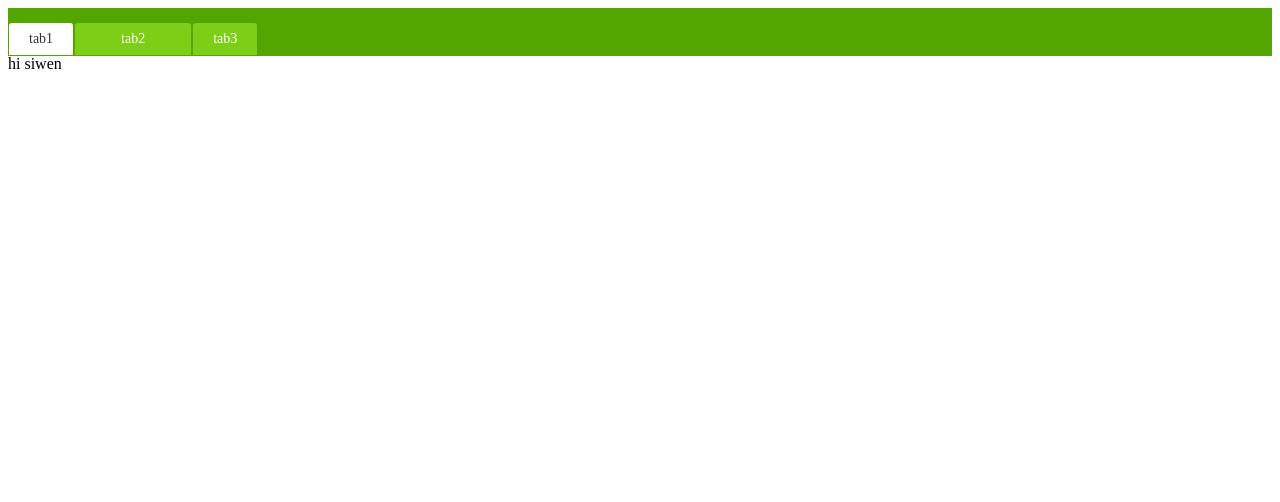
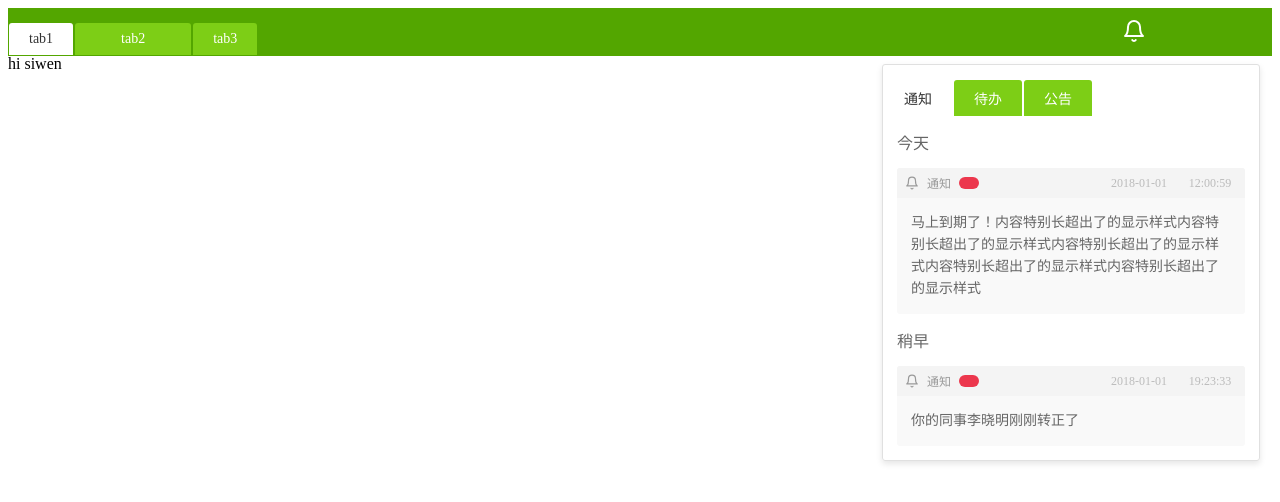
Before and after one commit to steveoOn/learn-react, a Gatsby site: page / in a window 1280 px wide. Built offline with nearby package versions, Linux system fonts and the light colour scheme; Gatsby itself is replaced by a stand-in of ours.

Commit message:
Update Notice Container

```diff
--- a/package.json
+++ b/package.json
@@ -4,7 +4,6 @@
   "version": "1.0.0",
   "author": "Kyle Mathews <mathews.kyle@gmail.com>",
   "dependencies": {
-    "antd": "^3.11.2",
     "gatsby": "^2.0.53",
     "gatsby-cli": "^2.4.6",
     "gatsby-image": "^2.0.20",
@@ -18,6 +17,7 @@
     "prop-types": "^15.6.2",
     "react": "^16.6.3",
     "react-dom": "^16.6.3",
+    "react-feather": "^1.1.4",
     "react-helmet": "^5.2.0",
     "styled-components": "^4.1.3"
   },
--- a/src/components/DropdownNotice.js
+++ b/src/components/DropdownNotice.js
@@ -1,9 +1,34 @@
 import React, { Component } from 'react'
 import styled from 'styled-components'
+import TabGroup from './TabGroup'
+import NoteContent from './NoteContent'
+
+const NoticeContainer = styled.div`
+  width: 376px;
+  height: auto;
+  border-radius: 3px;
+  border: 1px solid rgba(224, 224, 224, 1);
+  box-shadow: 0px 3px 6px 0px rgba(0, 0, 0, 0.1);
+  position: absolute;
+  right: 20px;
+  margin-top: 8px;
+`
+
+const Label = styled.div``
 
 class DropdownNotice extends Component {
   render() {
-    return <div>hello</div>
+    return (
+      <NoticeContainer>
+        <TabGroup>
+          <Label label="通知">
+            <NoteContent />
+          </Label>
+          <Label label="待办">暂无待办事项</Label>
+          <Label label="公告">暂无公告</Label>
+        </TabGroup>
+      </NoticeContainer>
+    )
   }
 }
 
--- /dev/null
+++ b/src/components/NoteContent.js
@@ -0,0 +1,127 @@
+import React, { Component } from 'react'
+import styled from 'styled-components'
+import { Bell } from 'react-feather'
+
+const Container = styled.div`
+  padding: 0 0 14px 0;
+`
+const TodayContent = styled.div``
+const EarlierContent = styled.div``
+
+const Title = styled.h1`
+  font-size: 16px;
+  font-weight: 500;
+  color: rgba(102, 102, 102, 1);
+  margin: 14px;
+`
+const CardContainer = styled.div`
+  width: 348px;
+  height: auto;
+  background: rgba(249, 249, 249, 1);
+  border-radius: 3px;
+  margin: 0 auto;
+`
+const TopBar = styled.div`
+  width: ${348 - 16}px;
+  height: 30px;
+  background: rgba(244, 244, 244, 1);
+  border-radius: 3px 3px 0px 0px;
+  display: grid;
+  grid-template-columns: 200px auto;
+  padding: 0 8px;
+`
+const Left = styled.div`
+  display: grid;
+  height: 30px;
+  grid-template-columns: 14px 24px 20px;
+  grid-column-gap: 8px;
+  align-items: center;
+  justify-items: center;
+`
+const IconNote = styled.div`
+  width: 14px;
+  height: 14px;
+  padding: 0;
+`
+const BarTitle = styled.h4`
+  font-size: 12px;
+  font-weight: 400;
+  color: rgba(153, 153, 153, 1);
+  margin: 0;
+`
+const Badge = styled.div`
+  width: 20px;
+  height: 12px;
+  background: rgba(236, 55, 77, 1);
+  border-radius: 8px;
+`
+const Right = styled(Left)`
+  grid-template-columns: 68px 58px;
+  justify-self: end;
+`
+const Date = styled.p`
+  font-size: 12px;
+  font-weight: 400;
+  color: rgba(187, 187, 187, 1);
+  margin: 0;
+`
+const Time = styled(Date)``
+
+const TextContent = styled.p`
+  width: 320px;
+  height: auto;
+  font-size: 14px;
+  font-family: PingFangSC-Regular;
+  font-weight: 400;
+  color: rgba(102, 102, 102, 1);
+  line-height: 22px;
+  margin: 0 auto;
+  padding: 14px 0;
+`
+
+const NoteContent = props => (
+  <Container>
+    <TodayContent>
+      <Title>今天</Title>
+      <CardContainer>
+        <TopBar>
+          <Left>
+            <IconNote>
+              <Bell color="#999" size={14} />
+            </IconNote>
+            <BarTitle>通知</BarTitle>
+            <Badge />
+          </Left>
+          <Right>
+            <Date>2018-01-01</Date>
+            <Time>12:00:59</Time>
+          </Right>
+        </TopBar>
+        <TextContent>
+          马上到期了！内容特别长超出了的显示样式内容特别长超出了的显示样式内容特别长超出了的显示样式内容特别长超出了的显示样式内容特别长超出了的显示样式
+        </TextContent>
+      </CardContainer>
+    </TodayContent>
+    <EarlierContent>
+      <Title>稍早</Title>
+      <CardContainer>
+        <TopBar>
+          <Left>
+            <IconNote>
+              <Bell color="#999" size={14} />
+            </IconNote>
+            <BarTitle>通知</BarTitle>
+            <Badge />
+          </Left>
+          <Right>
+            <Date>2018-01-01</Date>
+            <Time>19:23:33</Time>
+          </Right>
+        </TopBar>
+        <TextContent>你的同事李晓明刚刚转正了</TextContent>
+      </CardContainer>
+    </EarlierContent>
+  </Container>
+)
+
+export default NoteContent
--- a/src/components/header.js
+++ b/src/components/header.js
@@ -3,6 +3,7 @@ import React from 'react'
 //导入默认值（styled）和单独模块（css）
 import styled, { css } from 'styled-components'
 import TabGroup from './TabGroup'
+import { Bell } from 'react-feather'
 
 const NavContainer = styled.div`
   display: fixed;
@@ -12,6 +13,18 @@ const NavContainer = styled.div`
   background: #53a600;
 `
 const Label = styled.div``
+
+const StyledSvg = styled.button`
+  padding: 0;
+  width: 36px;
+  height: 36px;
+  border: none;
+  outline: none;
+  background: transparent;
+  position: absolute;
+  right: 120px;
+  top: 6px;
+`
 
 class Header extends React.Component {
   render() {
@@ -24,6 +37,9 @@ class Header extends React.Component {
           </Label>
           <Label label="tab3">oh no</Label>
         </TabGroup>
+        <StyledSvg>
+          <Bell color="white" />
+        </StyledSvg>
       </NavContainer>
     )
   }
--- a/src/pages/index.js
+++ b/src/pages/index.js
@@ -15,6 +15,7 @@ const IndexPage = () => (
   <Body>
     <SEO title="Home" keywords={['gatsby', 'application', 'react']} />
     <Header />
+    <DropdownNotice />
   </Body>
 )
 
```
Also changed, not shown: 1 other file.
